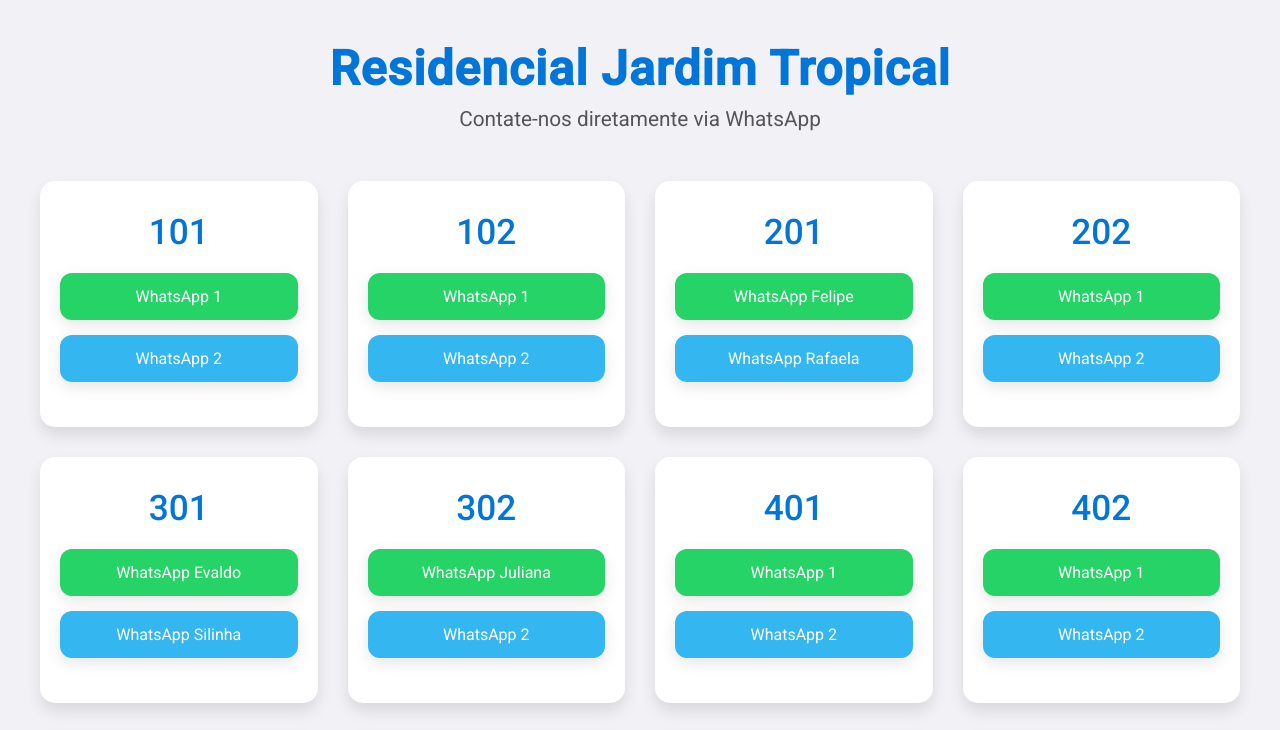
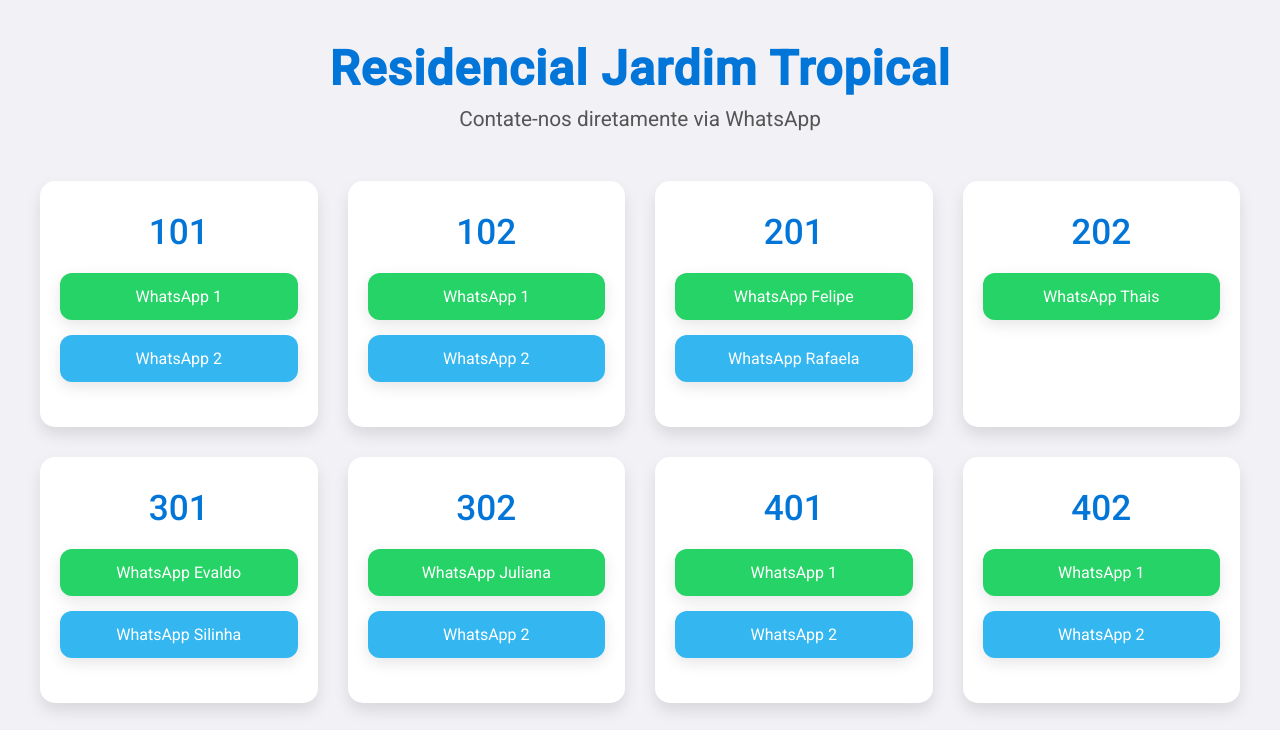
Before and after one commit to JardinTropical/JardinTropical-Interfone, a plain HTML site: page index.html in a window 1280 px wide. Shown: the top 730 px of the page. Drawn offline with Linux system fonts and the light colour scheme.

Commit message:
add Thais cristina 202

```diff
--- a/index.html
+++ b/index.html
@@ -43,8 +43,7 @@
             <div class="apartment-info">
                 <span>202</span>
             </div>
-            <a href="https://wa.me/5511333333333?text=Oi%20sou%20seu%20entregador%20e%20estou%20aqui%20no%20port%C3%A3o" class="whatsapp-btn" target="_blank" title="Entrar em contato com o WhatsApp 1">WhatsApp 1</a>
-            <a href="https://wa.me/5511222222222?text=Oi%20sou%20seu%20entregador%20e%20estou%20aqui%20no%20port%C3%A3o" class="whatsapp-btn secondary" target="_blank" title="Entrar em contato com o WhatsApp 2">WhatsApp 2</a>
+            <a href="https://wa.me/5521975367592?text=Oi%20sou%20seu%20entregador%20e%20estou%20aqui%20no%20port%C3%A3o" class="whatsapp-btn" target="_blank" title="Entrar em contato com o WhatsApp 1">WhatsApp Thais</a>
         </div>
 
         <!-- Andar 3 -->
```
